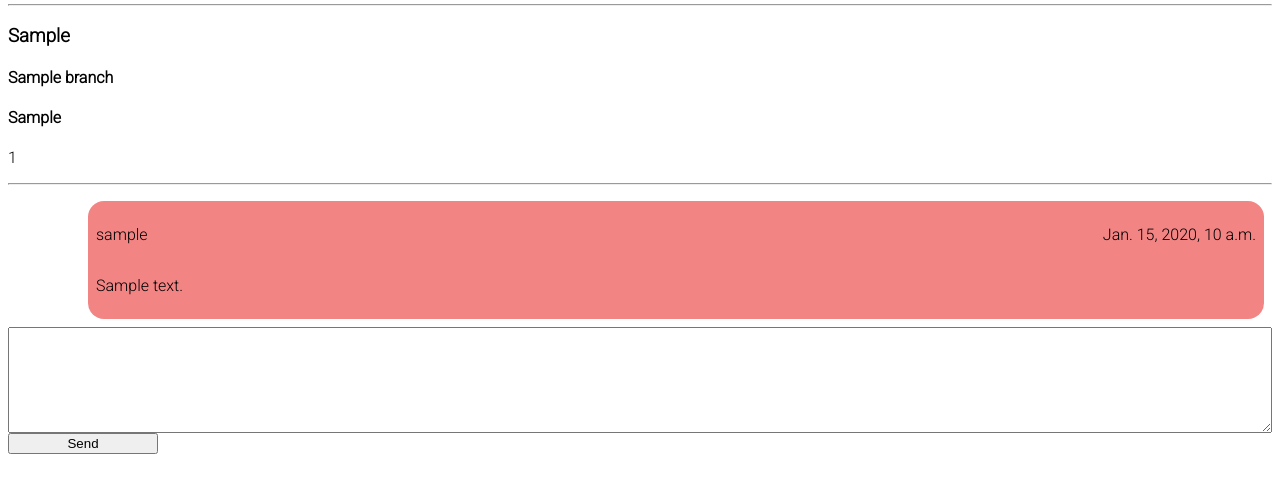
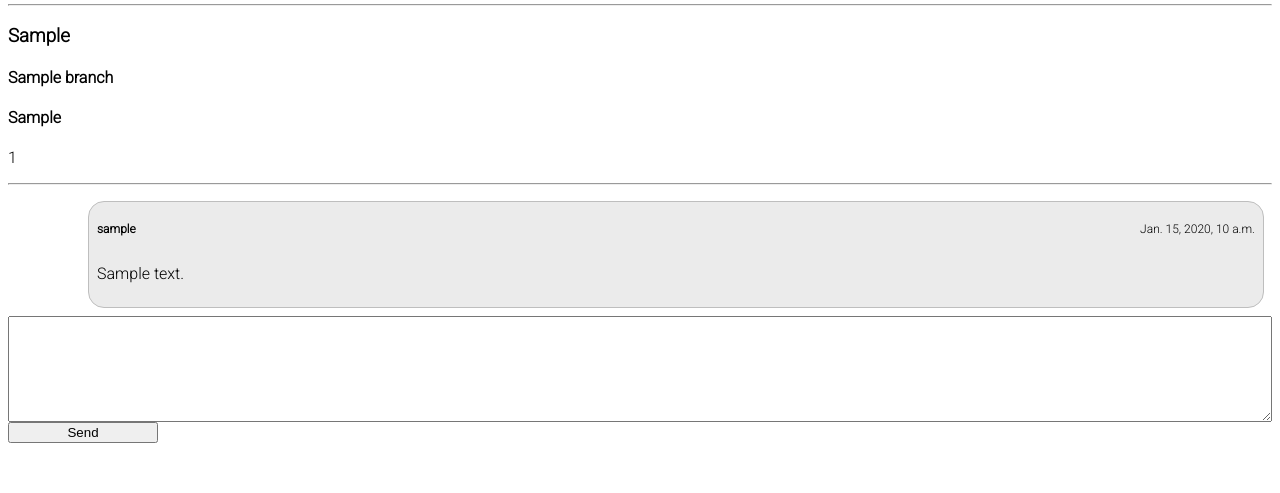
Before and after one commit to pxp888/infotree, a Django app: page /branch/1 in a window 1280 px wide. Shown: the part 198-691 px from the top of the page. Run offline with Django 4.2, Linux system fonts and the light colour scheme; a user stored in the database is signed in; tables that the repository leaves empty hold one stand-in row (values such as "Sample post").

Commit message:
Update HTML and CSS styles

```diff
--- a/forest/templates/forest/branchview.html
+++ b/forest/templates/forest/branchview.html
@@ -14,7 +14,7 @@
     <div class="bvnodelist">
         {% for node in nodes %}
         <div class="bvnode {% if user.username == node.sender.username %}sentmessage{% endif %}">
-            <p>{{ node.sender }}</p>
+            <p class="node_sender">{{ node.sender }}</p>
             <p class="created_on">{{ node.created_on }}</p>
             <p>{{ node.content }}</p>
         </div>
--- a/forest/views.py
+++ b/forest/views.py
@@ -111,6 +111,8 @@
         return render(request, 'forest/compose.html')
 
 
+'''Helper functions'''
+
 def getUser(username):
     try:
         user = User.objects.get(username=username)
--- a/static/css/style.css
+++ b/static/css/style.css
@@ -18,11 +18,9 @@
 }
 
 
-
 .branchid, .treeid, .nodeid {
     color: blue;
 }
-
 
 .bvnodelist {
     overflow-y: auto;
@@ -30,22 +28,25 @@
 }
 
 .bvnode {
-    background-color: rgb(209, 209, 209);
+
+    background-color: white;
     margin: .5rem 5rem .5rem .5rem ;
 
     display: grid;
     grid-template-columns: 1fr 1fr;
     border-radius: 1rem;
     padding: .5rem;
+    border: 1px solid rgb(190, 190, 190);
 }
 
 .bvnode.sentmessage {
-    background-color: rgb(243, 132, 132);
+    background-color: rgb(235, 235, 235);
     margin: .5rem .5rem .5rem 5rem ;
 }
 
 .bvnode .created_on {
     text-align: right;
+    font-size: 12px;
 }
 
 .bvnode .content {
```
Also changed, not shown: forest/templates/forest/home.html (+5 -5 lines).
